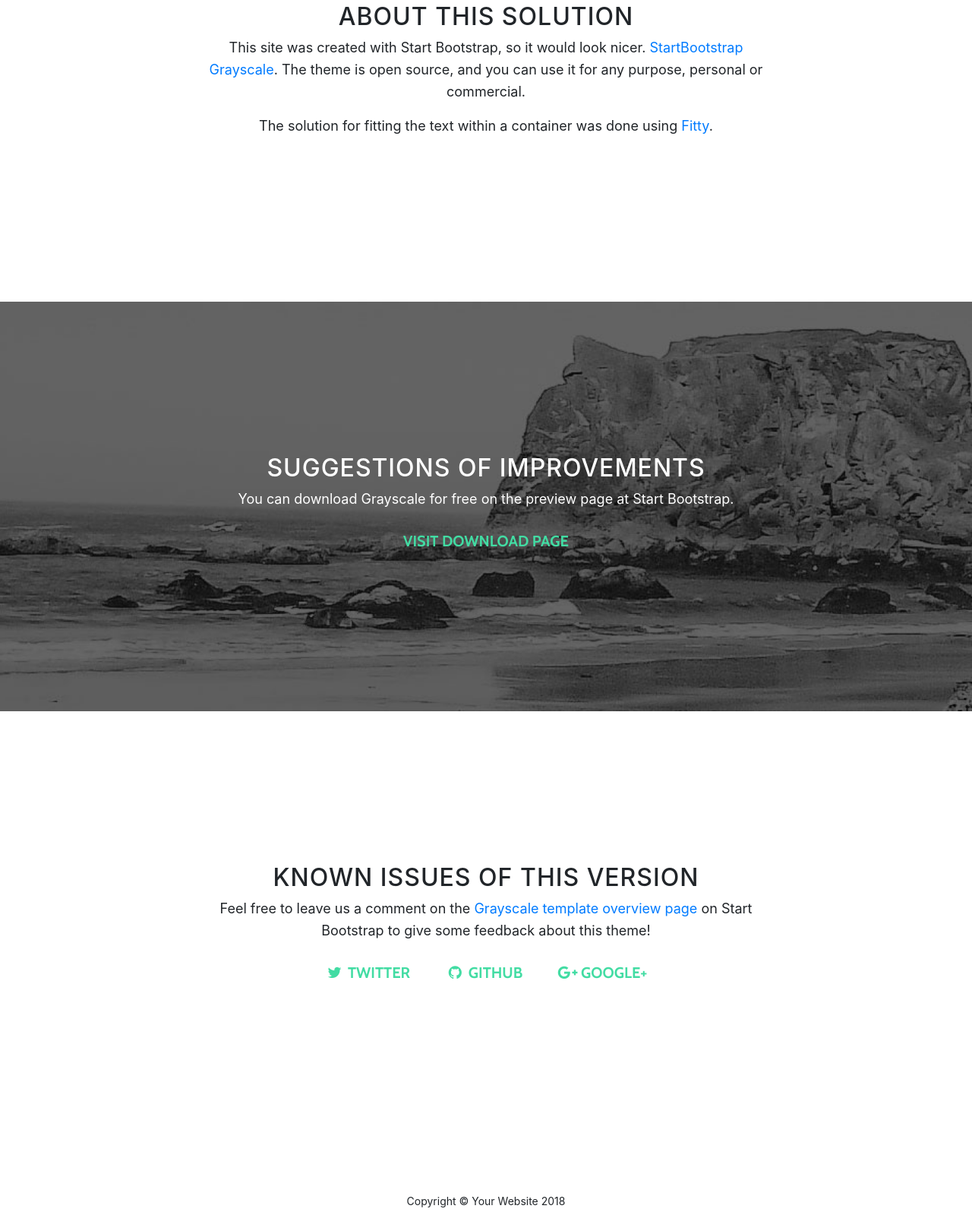
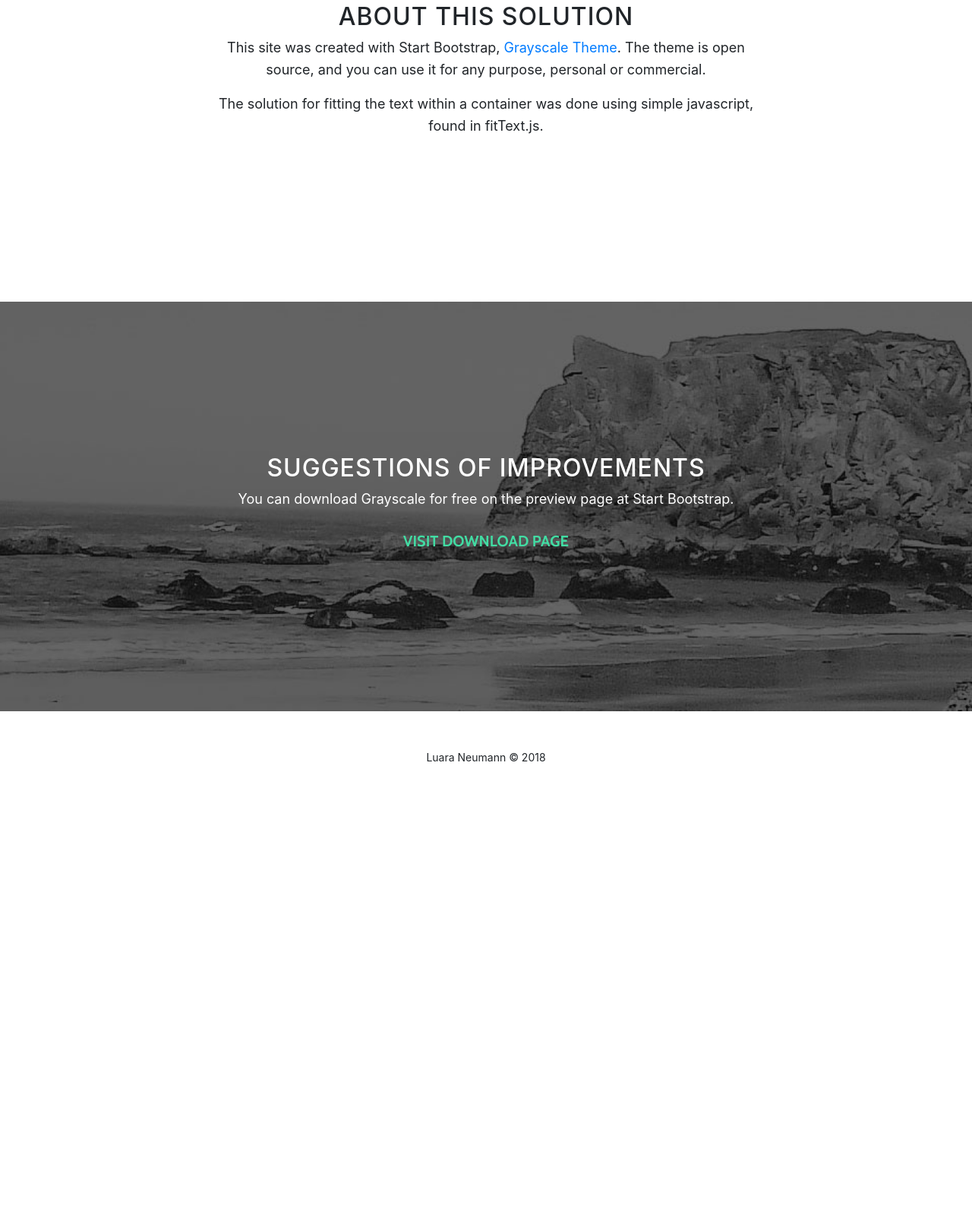
Before and after one commit to luaralulu/fitText-challenge, a website with bundled scripts: page index.html in a window 1280 px wide. Shown: the part 997-2592 px from the top of the page at 76% size. After the commit the page ends 2055 px from the top, so only its background shows below. Built offline with nearby package versions, Linux system fonts and the light colour scheme.

Commit message:
removing unecessary text

```diff
--- a/index.html
+++ b/index.html
@@ -45,9 +45,6 @@
           <li class="nav-item">
             <a class="nav-link js-scroll-trigger" href="#improvements">Improvements</a>
           </li>
-          <li class="nav-item">
-            <a class="nav-link js-scroll-trigger" href="#issues">Issues</a>
-          </li>
         </ul>
       </div>
     </div>
@@ -85,10 +82,9 @@
       <div class="row">
         <div class="col-lg-8 mx-auto">
           <h2>About this solution</h2>
-          <p>This site was created with Start Bootstrap, so it would look nicer.
-            <a href="https://github.com/BlackrockDigital/startbootstrap-grayscale">StartBootstrap Grayscale</a>. The theme is open source, and you can use it for any purpose, personal or commercial.</p>
-          <p>The solution for fitting the text within a container was done using
-            <a href="https://github.com/rikschennink/fitty">Fitty</a>.</p>
+          <p>This site was created with Start Bootstrap,
+            <a href="https://github.com/BlackrockDigital/startbootstrap-grayscale">Grayscale Theme</a>. The theme is open source, and you can use it for any purpose, personal or commercial.</p>
+          <p>The solution for fitting the text within a container was done using simple javascript, found in fitText.js.</p>
         </div>
       </div>
     </div>
@@ -105,44 +101,10 @@
     </div>
   </section>
 
-  <!-- Issues Section -->
-  <section id="issues" class="content-section text-center">
-    <div class="container">
-      <div class="row">
-        <div class="col-lg-8 mx-auto">
-          <h2>Known Issues of this version</h2>
-          <p>Feel free to leave us a comment on the
-            <a href="http://startbootstrap.com/template-overviews/grayscale/">Grayscale template overview page</a>
-            on Start Bootstrap to give some feedback about this theme!</p>
-          <ul class="list-inline banner-social-buttons">
-            <li class="list-inline-item">
-              <a href="https://twitter.com/SBootstrap" class="btn btn-default btn-lg">
-                <i class="fa fa-twitter fa-fw"></i>
-                <span class="network-name">Twitter</span>
-              </a>
-            </li>
-            <li class="list-inline-item">
-              <a href="https://github.com/BlackrockDigital/startbootstrap" class="btn btn-default btn-lg">
-                <i class="fa fa-github fa-fw"></i>
-                <span class="network-name">Github</span>
-              </a>
-            </li>
-            <li class="list-inline-item">
-              <a href="https://plus.google.com/+Startbootstrap/posts" class="btn btn-default btn-lg">
-                <i class="fa fa-google-plus fa-fw"></i>
-                <span class="network-name">Google+</span>
-              </a>
-            </li>
-          </ul>
-        </div>
-      </div>
-    </div>
-  </section>
-
   <!-- Footer -->
   <footer>
     <div class="container text-center">
-      <p>Copyright &copy; Your Website 2018</p>
+      <p>Luara Neumann &copy; 2018</p>
     </div>
   </footer>
 
```
